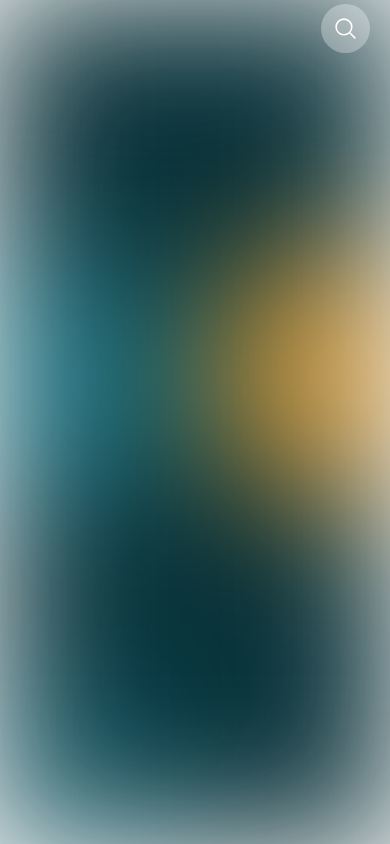
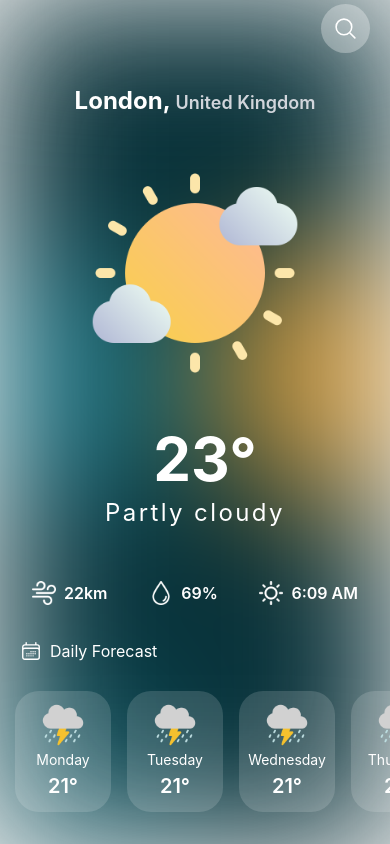
Before and after one commit to cataclysmnik/thetaweather-mobile, a React Native app: screen /Home in a window 390 px wide. Built offline with nearby package versions, Linux system fonts and the light colour scheme.

Commit message:
Designed the base app

```diff
--- a/screens/HomeScreen.js
+++ b/screens/HomeScreen.js
@@ -4,8 +4,9 @@ import React, { useState } from 'react'
 import { StatusBar } from 'expo-status-bar'
 import { theme } from '../theme'
 
-import { MagnifyingGlassIcon } from 'react-native-heroicons/outline'
+import { CalendarDaysIcon, MagnifyingGlassIcon } from 'react-native-heroicons/outline'
 import { MapPinIcon } from 'react-native-heroicons/solid'
+import { ScrollView } from 'react-native'
 
 export default function HomeScreen() {
     const [showSearch, toggleSearch] = useState(false);
@@ -46,7 +47,7 @@ export default function HomeScreen() {
             <View>
                 {
                     locations.length > 0 && showSearch? (
-                        <View className="absolute self-center w-11/12 bg-gray-300 top-2 rounded-3xl">
+                        <View className="absolute self-center w-11/12 bg-gray-300 top-2 rounded-3xl" style={{ elevation: 10, zIndex:50}}>
                             {
                                 locations.map((loc, index) => {
                                     let showBorder = index+1 != locations.length;
@@ -67,6 +68,120 @@ export default function HomeScreen() {
                     ):null
                 }
             </View>
+            {/* Forecast section */}
+            <View className="mx-4 flex justify-around flex-1 mb-2">
+                {/* location */}
+                <Text className="text-white text-center text-2xl font-bold">
+                    London,{' '}
+                    <Text className="text-lg font-semibold text-gray-300">United Kingdom</Text>
+                </Text>
+                {/* weather image */}
+                <View className="flex-row justify-center">
+                    <Image
+                        source={require('../assets/images/partlycloudy.png')}
+                        className="w-52 h-52"
+                    />
+                </View>
+                {/* degree celsius */}
+                <View className="space-y-2">
+                    <Text className="text-center font-bold text-white text-6xl ml-5">
+                        23&#176;
+                    </Text>
+                    <Text className="text-center text-white text-2xl tracking-widest">
+                        Partly cloudy
+                    </Text>
+                </View>
+                {/* other stats */}
+                <View className="flex-row justify-between mx-4">
+                    <View className="flex-row space-x-2 items-center">
+                        <Image source={require('../assets/icons/wind.png')} className="h-6 w-6" />
+                        <Text className="text-white font-semibold text-base ml-2">
+                            22km
+                        </Text>
+                    </View>
+                    <View className="flex-row space-x-2 items-center">
+                        <Image source={require('../assets/icons/drop.png')} className="h-6 w-6" />
+                        <Text className="text-white font-semibold text-base ml-2">
+                            69%
+                        </Text>
+                    </View>
+                    <View className="flex-row space-x-2 items-center">
+                        <Image source={require('../assets/icons/sun.png')} className="h-6 w-6" />
+                        <Text className="text-white font-semibold text-base ml-2">
+                            6:09 AM
+                        </Text>
+                    </View>
+                </View>
+            </View>
+            {/* forecast for next days */}
+            <View className="mb-8 space-y-3">
+                <View className="flex-row items-center mx-5 space-x-2 mb-4">
+                    <CalendarDaysIcon size="22" color="white" />
+                    <Text className="text-white text-base ml-2">Daily Forecast</Text>
+                </View>
+                <ScrollView
+                    horizontal
+                    contentContainerStyle={{paddingHorizontal: 15}}
+                    showsHorizontalScrollIndicator={false}
+                >
+                    <View
+                        className="flex justify-center items-center w-24 rounded-3xl py-3 space-y-1 mr-4" style={{backgroundColor: theme.bgWhite(0.15)}}>
+                            <Image source={require('../assets/images/heavyrain.png')} className="h-11 w-11" />
+                            <Text className="text-white">Monday</Text>
+                            <Text className="text-white text-xl font-semibold">
+                                21&#176;
+                            </Text>
+                    </View>
+                    <View
+                        className="flex justify-center items-center w-24 rounded-3xl py-3 space-y-1 mr-4" style={{backgroundColor: theme.bgWhite(0.15)}}>
+                            <Image source={require('../assets/images/heavyrain.png')} className="h-11 w-11" />
+                            <Text className="text-white">Tuesday</Text>
+                            <Text className="text-white text-xl font-semibold">
+                                21&#176;
+                            </Text>
+                    </View>
+                    <View
+                        className="flex justify-center items-center w-24 rounded-3xl py-3 space-y-1 mr-4" style={{backgroundColor: theme.bgWhite(0.15)}}>
+                            <Image source={require('../assets/images/heavyrain.png')} className="h-11 w-11" />
+                            <Text className="text-white">Wednesday</Text>
+                            <Text className="text-white text-xl font-semibold">
+                                21&#176;
+                            </Text>
+                    </View>
+                    <View
+                        className="flex justify-center items-center w-24 rounded-3xl py-3 space-y-1 mr-4" style={{backgroundColor: theme.bgWhite(0.15)}}>
+                            <Image source={require('../assets/images/heavyrain.png')} className="h-11 w-11" />
+                            <Text className="text-white">Thursday</Text>
+                            <Text className="text-white text-xl font-semibold">
+                                21&#176;
+                            </Text>
+                    </View>
+                    <View
+                        className="flex justify-center items-center w-24 rounded-3xl py-3 space-y-1 mr-4" style={{backgroundColor: theme.bgWhite(0.15)}}>
+                            <Image source={require('../assets/images/heavyrain.png')} className="h-11 w-11" />
+                            <Text className="text-white">Friday</Text>
+                            <Text className="text-white text-xl font-semibold">
+                                21&#176;
+                            </Text>
+                    </View>
+                    <View
+                        className="flex justify-center items-center w-24 rounded-3xl py-3 space-y-1 mr-4" style={{backgroundColor: theme.bgWhite(0.15)}}>
+                            <Image source={require('../assets/images/heavyrain.png')} className="h-11 w-11" />
+                            <Text className="text-white">Saturday</Text>
+                            <Text className="text-white text-xl font-semibold">
+                                21&#176;
+                            </Text>
+                    </View>
+                    <View
+                        className="flex justify-center items-center w-24 rounded-3xl py-3 space-y-1 mr-4" style={{backgroundColor: theme.bgWhite(0.15)}}>
+                            <Image source={require('../assets/images/heavyrain.png')} className="h-11 w-11" />
+                            <Text className="text-white">Sunday</Text>
+                            <Text className="text-white text-xl font-semibold">
+                                21&#176;
+                            </Text>
+                    </View>
+                </ScrollView>
+            </View>
         </SafeAreaView>
     </View>
   )
```
